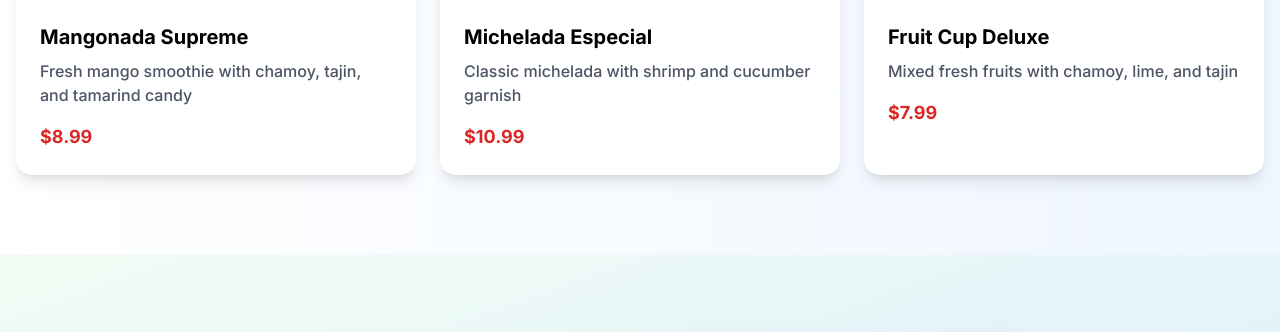
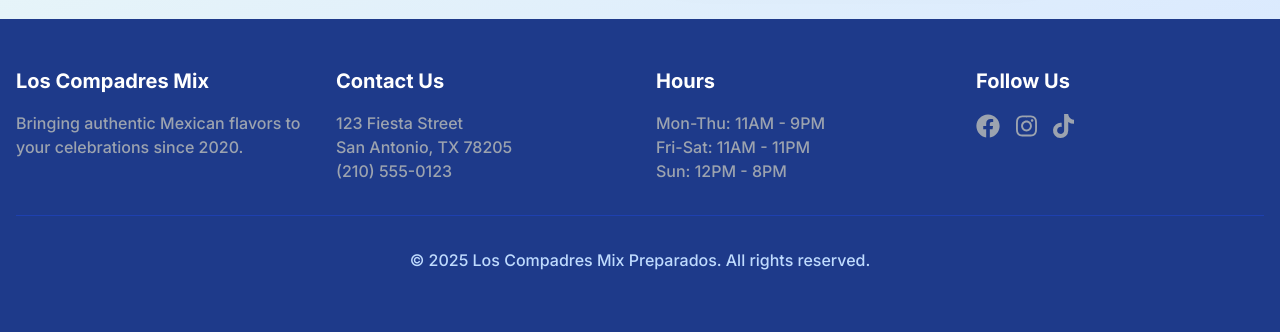
Before and after one commit to ebyted/mixpreparados, a Django app: page / in a window 1280 px wide. Shown: the part 1177-1509 px from the top of the page. After the commit the page ends 1447 px from the top, so only its background shows below. Run offline with Django 5.2, Linux system fonts and the light colour scheme; some libraries are stand-ins or nearby versions.

Commit message:
refactor: remove featured products section from index.html

```diff
--- a/templates/static_templates/index.html
+++ b/templates/static_templates/index.html
@@ -23,40 +23,6 @@
     </div>
 </section>
 
-    <!-- Featured Products -->
-    <section id="featured-products" class="py-20 bg-gradient-to-r from-white to-blue-50">
-        <div class="container mx-auto px-4">
-            <h2 class="text-4xl font-bold text-center md:text-left mb-16">Our Signature Drinks</h2>
-            <div class="grid grid-cols-1 sm:grid-cols-2 lg:grid-cols-3 gap-6">
-                <div id="product-1" class="bg-white rounded-2xl shadow-lg overflow-hidden">
-                    <img class="w-full h-64 object-cover" src="https://storage.googleapis.com/uxpilot-auth.appspot.com/256689de4a-82c16aa6c077b32fc432.png" alt="Mangonada Supreme" >
-                    <div class="p-6">
-                        <h3 class="text-xl font-bold mb-2">Mangonada Supreme</h3>
-                        <p class="text-gray-600 mb-4">Fresh mango smoothie with chamoy, tajin, and tamarind candy</p>
-                        <span class="text-red-600 font-bold text-lg">$8.99</span>
-                    </div>
-                </div>
-
-                <div id="product-2" class="bg-white rounded-2xl shadow-lg overflow-hidden">
-                    <img class="w-full h-64 object-cover" src="https://storage.googleapis.com/uxpilot-auth.appspot.com/e038101ed7-53634b16dfee36034aa9.png" alt="Michelada Especial" >
-                    <div class="p-6">
-                        <h3 class="text-xl font-bold mb-2">Michelada Especial</h3>
-                        <p class="text-gray-600 mb-4">Classic michelada with shrimp and cucumber garnish</p>
-                        <span class="text-red-600 font-bold text-lg">$10.99</span>
-                    </div>
-                </div>
-
-                <div id="product-3" class="bg-white rounded-2xl shadow-lg overflow-hidden">
-                    <img class="w-full h-64 object-cover" src="https://storage.googleapis.com/uxpilot-auth.appspot.com/3224244edf-8d3f5ae3fcef5cbbb55d.png" alt="Fruit Cup Deluxe" >
-                    <div class="p-6">
-                        <h3 class="text-xl font-bold mb-2">Fruit Cup Deluxe</h3>
-                        <p class="text-gray-600 mb-4">Mixed fresh fruits with chamoy, lime, and tajin</p>
-                        <span class="text-red-600 font-bold text-lg">$7.99</span>
-                    </div>
-                </div>
-            </div>
-        </div>
-    </section>
 
     <!-- Promotions -->
     <section id="promotions" class="py-20 bg-gradient-to-br from-green-50 to-blue-100">
```
